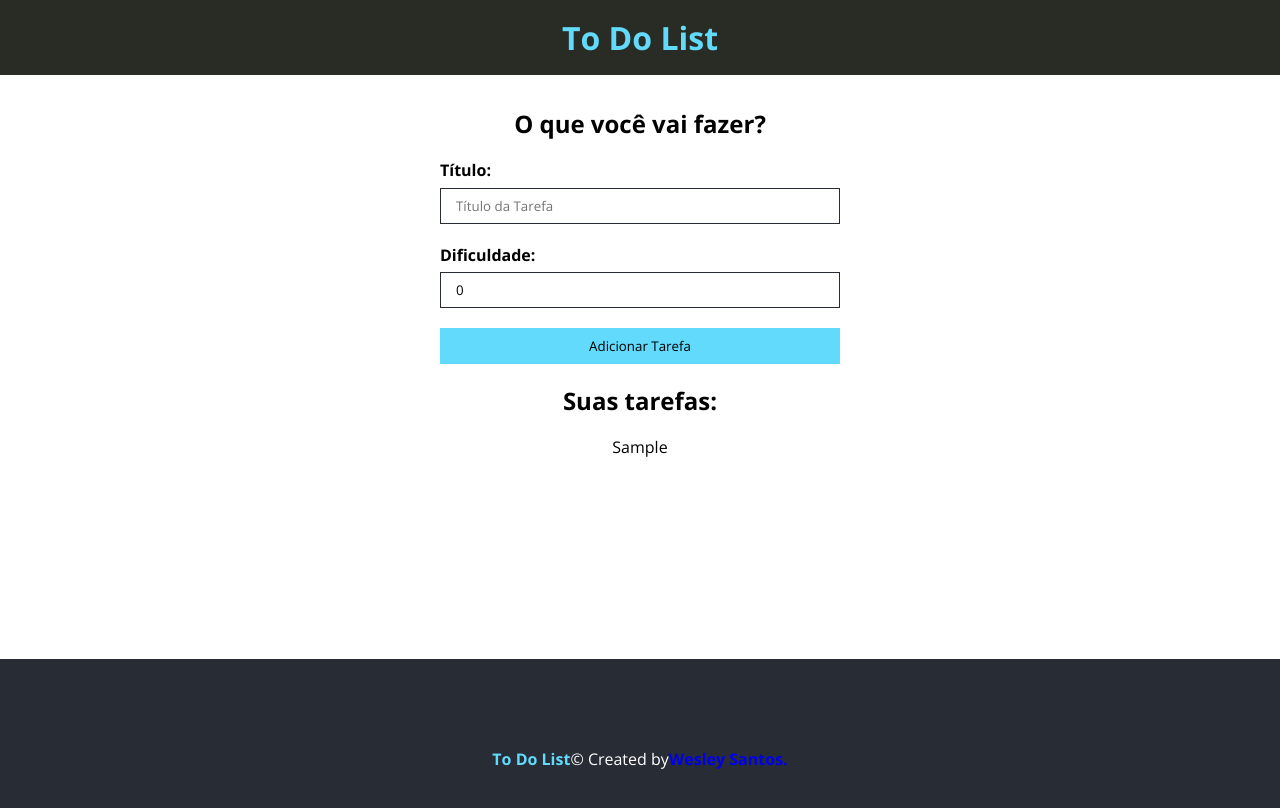
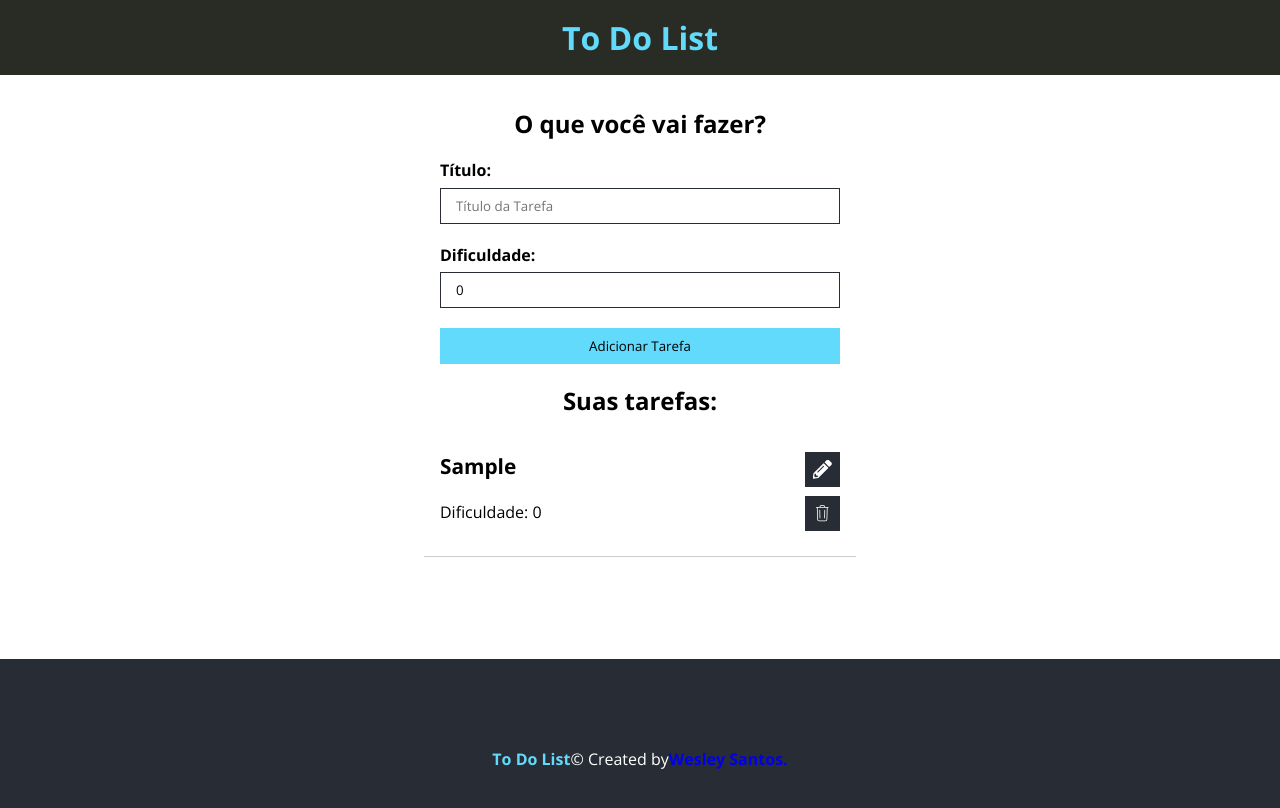
Before and after one commit to TitanCodeXD/To-do-List--Typescript, a React (Vite) app: page / in a window 1280 px wide. Both pictures are taken after typing "Sample" into the empty fields and a click on the input "Adicionar Tarefa". Shown: the top 808 px of the page. Built offline with nearby package versions, Linux system fonts and the light colour scheme.

Commit message:
Finalizando lista

```diff
--- a/src/components/TaskList/TaskList.css
+++ b/src/components/TaskList/TaskList.css
@@ -0,0 +1,38 @@
+.task {
+  display: flex;
+  justify-content: space-between;
+  max-width: 400px;
+  margin: 0 auto;
+  border-bottom: 1px solid #ccc;
+  padding: 1em;
+}
+
+.details {
+  text-align: left;
+}
+
+.details h4 {
+  font-size: 1.3em;
+  margin-bottom: 1em;
+}
+
+.actions {
+  display: flex;
+  flex-direction: column;
+  align-items: center;
+  justify-content: center;
+}
+
+.icon {
+  margin-bottom: 0.5em;
+  font-size: 1.2em;
+  cursor: pointer;
+  background-color: #282c34;
+  color: #fff;
+  padding: 0.4em;
+  transition: 0.5s;
+}
+
+.icon:hover {
+  color: #61dafb;
+}
--- a/src/components/TaskList/TaskList.tsx
+++ b/src/components/TaskList/TaskList.tsx
@@ -5,6 +5,10 @@ import { ITask } from "../../interfaces/Task";
 
 // CSS
 import "./TaskList.css";
+
+// Icons
+import { FaPencilAlt } from "react-icons/fa";
+import { CiTrash } from "react-icons/ci";
 
 type Props = {
   taskList: ITask[];
@@ -15,8 +19,15 @@ const TaskList = ({ taskList }: Props) => {
     <>
       {taskList.length > 0 ? (
         taskList.map((task) => (
-          <div key={task.id}>
-            <p>{task.title}</p>
+          <div key={task.id} className="task">
+            <div className="details">
+              <h4>{task.title}</h4>
+              <p>Dificuldade: {task.difficulty}</p>
+            </div>
+            <div className="actions">
+              <FaPencilAlt className="icon" />
+              <CiTrash className="icon" />
+            </div>
           </div>
         ))
       ) : (
```
